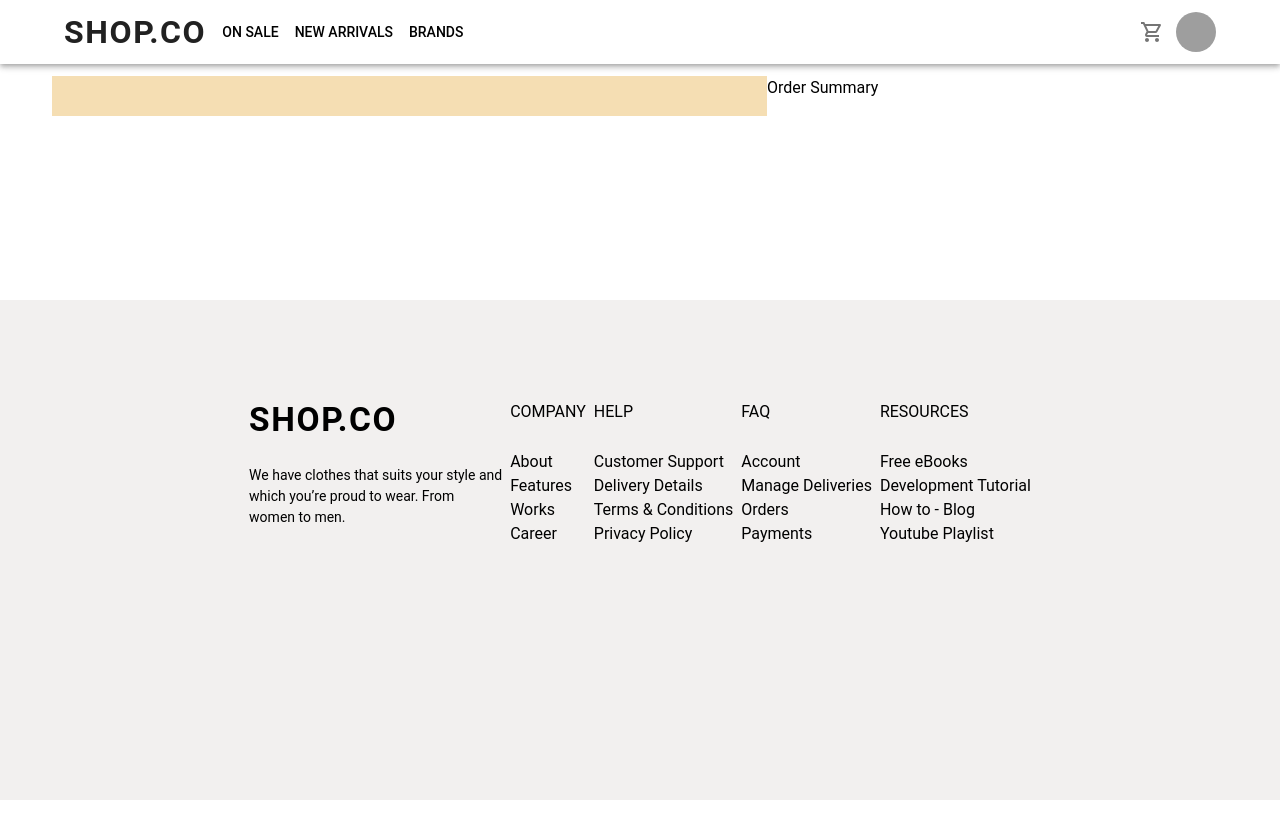
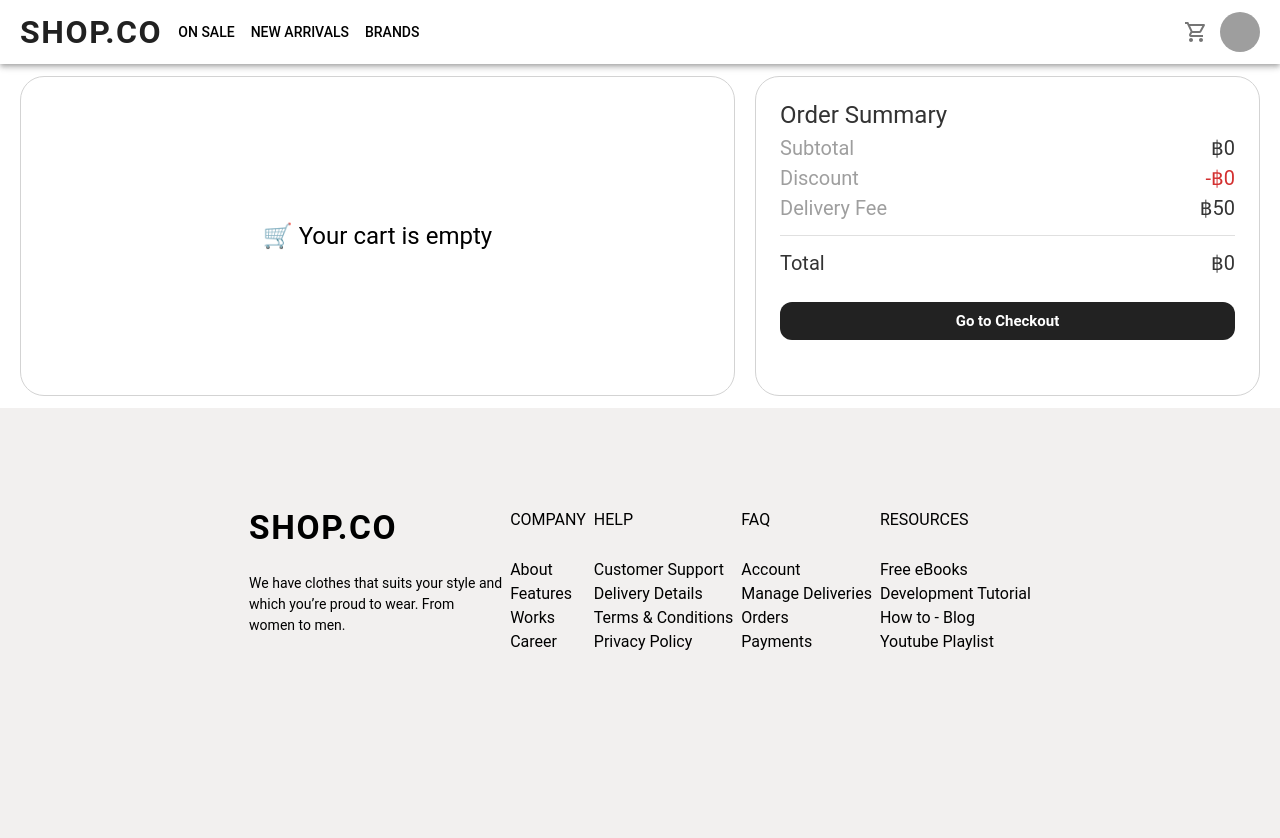
Before and after one commit to fruityty/ecom-front, a React (Vite) app in the folder ecom-front/: page /cart in a window 1280 px wide. Shown: the top 838 px of the page. Before the commit the page ends 800 px from the top, so only its background shows below. Built offline with nearby package versions, Linux system fonts and the light colour scheme; grey boxes are pictures that could not be loaded.

Commit message:
update cart

```diff
--- a/ecom-front/src/App.jsx
+++ b/ecom-front/src/App.jsx
@@ -1,18 +1,18 @@
 import { BrowserRouter as Router, Routes, Route } from "react-router-dom";
 // import theme from './theme';
 // import { ThemeProvider, CssBaseline } from '@mui/material';
-import Home from "./pages/Home";
-import ProductList from "./pages/ProductList"
-import ProductDetail from "./pages/ProductDetail";
+import ProductDetailPage from "./pages/ProductDetailPage";
 import CartPage from "./pages/CartPage";
+import HomePage from "./pages/HomePage";
+import ProductListPage from "./pages/ProductListPage";
 
 function App() {
   return (
     <Router>
       <Routes>
-        <Route path="/home" element={<Home />} />
-        <Route path="/products" element={<ProductList />} />
-        <Route path="/product/:id" element={<ProductDetail />} />
+        <Route path="/home" element={<HomePage />} />
+        <Route path="/products" element={<ProductListPage />} />
+        <Route path="/product/:id" element={<ProductDetailPage />} />
         <Route path="/cart" element={<CartPage />} />
 
         </Routes>
--- a/ecom-front/src/components/Headbar.jsx
+++ b/ecom-front/src/components/Headbar.jsx
@@ -47,8 +47,9 @@ function Headbar() {
 
   return (
     <AppBar position="static" sx={{ px: { xs: "0px", md: "0px" } }}>
-      <Container sx={{}}>
-        <Toolbar >
+      <Container disableGutters maxWidth={false} sx={{
+        padding: 0, maxWidth: "1240px"}}>
+        <Toolbar disableGutters>
           {/* Desktop Logo & Pages (Left Section) */}
 
           {/* <AdbIcon sx={{ display: { xs: 'none', md: 'flex' }, mr: 1, }} /> */}
--- /dev/null
+++ b/ecom-front/src/components/QuantitySelector.jsx
@@ -0,0 +1,33 @@
+import React from "react";
+import { Box, IconButton, Typography } from "@mui/material";
+import AddIcon from "@mui/icons-material/Add";
+import RemoveIcon from "@mui/icons-material/Remove";
+
+export default function QuantitySelector({ quantity, setQuantity, min = 1, max = 99 }) {
+  const handleDecrease = () => setQuantity(q => Math.max(min, q - 1));
+  const handleIncrease = () => setQuantity(q => Math.min(max, q + 1));
+
+  return (
+    <Box
+      sx={{
+        display: "flex",
+        alignItems: "center",
+        bgcolor: "#f3f3f3",
+        borderRadius: "999px",
+        px: 2,
+        py: 0.5,
+        width: "fit-content",
+      }}
+    >
+      <IconButton size="small" onClick={handleDecrease} sx={{ color: "#222" }}>
+        <RemoveIcon fontSize="small" />
+      </IconButton>
+      <Typography sx={{ mx: 1, minWidth: 20, textAlign: "center", fontWeight: 500 }}>
+        {quantity}
+      </Typography>
+      <IconButton size="small" onClick={handleIncrease} sx={{ color: "#222" }}>
+        <AddIcon fontSize="small" />
+      </IconButton>
+    </Box>
+  );
+}
--- a/ecom-front/src/layouts/MainLayout.jsx
+++ b/ecom-front/src/layouts/MainLayout.jsx
@@ -17,8 +17,12 @@ export default function MainLayout({ children }) {
 
 
       <Container
-        maxWidth="lg" // <<<--- Use "lg" for 1200px max, or "xl" for 1536px max
+        maxWidth={false}              // <--- disables MUI's preset widths
+        disableGutters
         sx={{
+          padding: 0,
+          maxWidth: "1240px",    // Custom width
+          mx: "auto",            // <-- this centers the container horizontally
           flexGrow: 1, // Allows content to fill available vertical space
           py: 3,       // Padding top/bottom for overall content
           // If you want padding on the sides for the entire main content:
--- a/ecom-front/src/pages/CartPage.jsx
+++ b/ecom-front/src/pages/CartPage.jsx
@@ -1,29 +1,64 @@
 import React from "react";
+import { useState } from "react";
 import { useCart } from '../context/CartContext';
+import RemoveIcon from "@mui/icons-material/Remove";
+import AddIcon from "@mui/icons-material/Add";
 import {
   Card, CardMedia, Box,
-  CardContent, Typography, Link, Chip, Divider
+  CardContent, Typography, Link, Chip, Divider, IconButton
 } from "@mui/material";
 import MainLayout from "../layouts/MainLayout";
+import DeleteForeverOutlinedIcon from '@mui/icons-material/DeleteForeverOutlined';
+import QuantitySelector from '../components/QuantitySelector'
+
 
 export default function CartPage() {
   const { cart, removeFromCart, updateQuantity } = useCart();
+
+  // Calculate subtotal and discount
+  const subtotal = cart.reduce(
+    (acc, item) => acc + item.product.price * item.quantity,
+    0
+  );
+  const totalDiscount = Math.floor(cart.reduce(
+    (acc, item) =>
+      acc +
+      (item.product.price * (item.product.salePercentage || 0) / 100) * item.quantity,
+    0
+  ));
+  const total = subtotal - totalDiscount
+
+
 
   return (
     <MainLayout>
 
 
       {/* Body Box  */}
-      <Box sx={{ display: 'flex' }}>
+      <Box sx={{ display: 'flex', padding: 0, justifyContent: 'space-between' }}>
 
         {/* Product and Quantity Box */}
         <Box sx={{
           width: { xs: `358px`, md: `715px` },
           px: '24px',
           py: '20px',
-      backgroundColor: 'wheat',
+          // backgroundColor: 'wheat',
+          border: '1px solid',
+          borderColor: "#D3D3D3",
+          borderRadius: 3,
         }}>
-      {cart.map((item, idx) => (
+          {cart.length === 0 ? (
+            <Box sx={{
+              height: '100%',
+              // backgroundColor: "red",
+              display: 'flex',
+              alignItems: 'center',
+              justifyContent: 'center'
+            }}>
+              <Typography sx={{ fontSize: '24px' }}>🛒 Your cart is empty</Typography>
+            </Box>
+          ) :
+            cart.map((item, idx) => (
               <React.Fragment key={item.product.id}>
                 {/* Only add top margin if not the first item */}
                 <Box
@@ -51,16 +86,59 @@ export default function CartPage() {
                     <Typography sx={{ fontSize: { xs: '16px', md: '20px' } }}>{item.product.name}</Typography>
                     <Typography sx={{ fontSize: { xs: '12px', md: '14px' } }}>Size: {item.product.name}</Typography>
                     <Typography sx={{ fontSize: { xs: '12px', md: '14px' } }}>Color: {item.product.name}</Typography>
-              <Typography sx={{ fontSize: { xs: '20px', md: '24' }, fontWeight: 'bold' }}>฿{item.product.price} </Typography>
+
+                    <Box sx={{ display: 'flex', gap: 1, mt: 5 }}>
+                      <Typography sx={{ fontSize: { xs: '20px', md: '24px' }, fontWeight: 'bold' }}>
+                        ฿{Math.floor(item.product.price - (item.product.price*item.product.salePercentage/100))}
+                      </Typography>
+                      {item.product.salePercentage > 0 && (
+                        <>
+                          <Typography
+                            sx={{
+                              fontSize: { xs: '20px', md: '24px' },
+                              textDecoration: "line-through",
+                              color: "text.disabled",
+                              ml: 1
+                            }}
+                          >
+                            {item.product.price}฿
+                          </Typography>
+                          <Chip label={`-${item.product.salePercentage}%`} color="error" sx={{ ml: 1 }} />
+                        </>
+                      )}
                     </Box>
+                  </Box>
+
                   <Box sx={{
                     display: 'flex',
                     flexDirection: 'column',
                     justifyContent: 'space-between',
+                    alignItems: 'flex-end',
+                    height: '100%',
                   }}>
-              <button onClick={() => removeFromCart(item.product.id)}>Remove</button>
-              <button onClick={() => removeFromCart(item.product.id)}>Remove</button>
+                    <DeleteForeverOutlinedIcon
+                      sx={{ color: 'error.main', cursor: 'pointer' }} // use 'error.main' for theme color
+                      onClick={() => removeFromCart(item.product.id)}
+                    />
+                    {/* Quantity Selector */}
+                    <Box sx={{ display: "flex", alignItems: "center", border: "1px solid #eee", borderRadius: 2 }}>
+                      <IconButton
+                        size="small"
+                        onClick={() => updateQuantity(item.product.id, Math.max(1, item.quantity - 1))}
+                        disabled={item.quantity <= 1}
+                      >
+                        <RemoveIcon />
+                      </IconButton>
+                      <Typography sx={{ mx: 2 }}>{item.quantity}</Typography>
+                      <IconButton
+                        size="small"
+                        onClick={() => updateQuantity(item.product.id, item.quantity + 1)}
+                      >
+                        <AddIcon />
+                      </IconButton>
                     </Box>
+                  </Box>
+
                 </Box>
                 {/* Add Divider + gap only between items */}
                 {idx !== cart.length - 1 && (
@@ -75,10 +153,58 @@ export default function CartPage() {
         </Box>
 
         {/* Order Summary Box */}
-        <Box>
-          <Typography>
+        <Box sx={{
+          width: { xs: `358px`, md: `505px` },
+          height: { xs: `290px`, md: `320px` },
+          px: '24px',
+          py: '20px',
+          // backgroundColor: 'aqua',
+          border: '1px solid',
+          borderColor: "#D3D3D3",
+          borderRadius: 3,
+        }}>
+          <Typography sx={{ fontSize: { xs: '20px', md: '24px' }, color: "#333" }}>
             Order Summary
           </Typography>
+          <Box sx={{ display: 'flex', justifyContent: 'space-between' }}>
+            <Typography sx={{ fontSize: { xs: '16px', md: '20px' }, color: "text.disabled" }}>
+              Subtotal
+            </Typography>
+            <Typography sx={{ fontSize: { xs: '16px', md: '20px' }, color: "#333" }}>
+              ฿{subtotal}
+            </Typography>
+          </Box>
+          <Box sx={{ display: 'flex', justifyContent: 'space-between' }}>
+            <Typography sx={{ fontSize: { xs: '16px', md: '20px' }, color: "text.disabled" }}>
+              Discount
+            </Typography>
+            <Typography sx={{ fontSize: { xs: '16px', md: '20px' }, color: "error.main" }}>
+              -฿{totalDiscount}
+            </Typography>
+          </Box>
+          <Box sx={{ display: 'flex', justifyContent: 'space-between' }}>
+            <Typography sx={{ fontSize: { xs: '16px', md: '20px' }, color: "text.disabled" }}>
+              Delivery Fee
+            </Typography>
+            <Typography sx={{ fontSize: { xs: '16px', md: '20px' }, color: "#333" }}>
+              ฿50
+            </Typography>
+          </Box>
+          <Divider sx={{ my: '12px' }} />
+          <Box sx={{ display: 'flex', justifyContent: 'space-between' }}>
+            <Typography sx={{ fontSize: { xs: '16px', md: '20px' }, color: "#333" }}>
+              Total
+            </Typography>
+            <Typography sx={{ fontSize: { xs: '16px', md: '20px' }, color: "#333" }}>
+              ฿{total}
+            </Typography>
+          </Box>
+          <button
+            className="apply-button"
+          // onClick={onApply}
+          >
+            Go to Checkout
+          </button>
         </Box>
       </Box>
     </MainLayout>
--- a/ecom-front/src/pages/Home.jsx
+++ b/ecom-front/src/pages/HomePage.jsx
@@ -3,7 +3,7 @@ import Logobar from "../components/Logobar";
 import { Box } from '@mui/material';
 import Cover from "../components/Cover";
 
-export default function Home() {
+export default function HomePage() {
   return (
     <MainLayout>
 
--- a/ecom-front/src/pages/ProductDetail.jsx
+++ b/ecom-front/src/pages/ProductDetailPage.jsx
@@ -29,7 +29,7 @@ export default function ProductDetailPage() {
 
   return (
     <MainLayout>
-      <Box sx={{ maxWidth: 1200, mx: "auto", mt: 4, p: { xs: 1, md: 2 } }}>
+      <Box sx={{ width: '100%', mx: "auto", mt: 4, p: { xs: 1, md: 2 } }}>
         {/* Responsive Flex Layout */}
         <Box
           sx={{
```
Also changed, not shown: ecom-front/src/pages/ProductListPage.jsx (renamed from ecom-front/src/pages/ProductList.jsx). Lines whose indentation alone changed are shown as unchanged.
